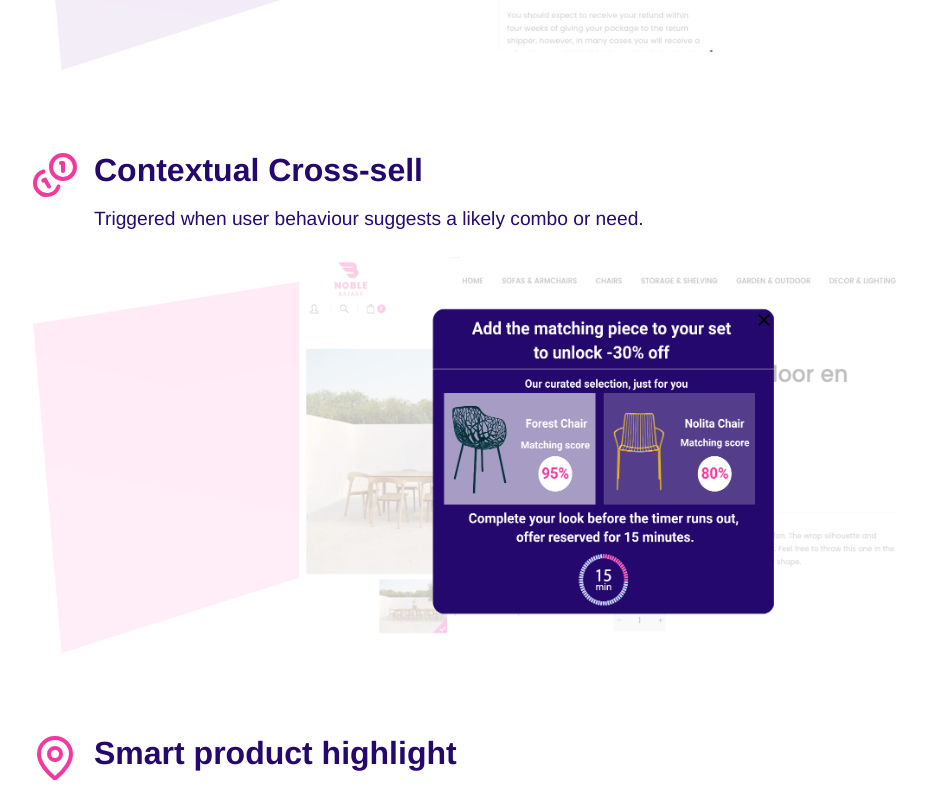
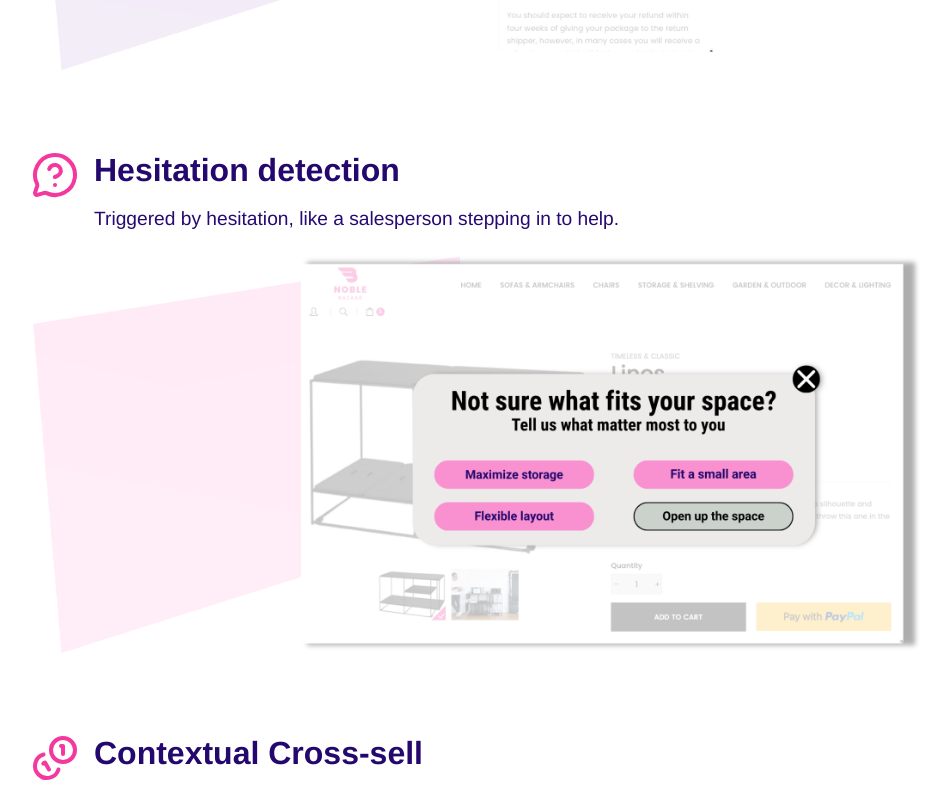
Before and after one commit to dani-beltran/lz-web, a Vue app: page / in a window 1280 px wide. Shown: the part 3585-4377 px from the top of the page, without its empty margins (29-978 px from the left). Built offline with nearby package versions, Linux system fonts and the light colour scheme.

Commit message:
add hesitation detection section to SectionTwo component; include header and image

```diff
--- a/src/components/SectionTwo.vue
+++ b/src/components/SectionTwo.vue
@@ -88,6 +88,23 @@
           />
         </div>
       </div>
+       <div class="grid-item">
+        <div class="content-header">
+          <MessageCircleQuestion class="section-icon highlight" />
+          <div class="text-container">
+            <h2>Hesitation detection</h2>
+            <p>Triggered by hesitation, like a salesperson stepping in to help.</p>
+          </div>
+        </div>
+
+        <div class="image-container pink">
+          <img
+            src="@/assets/imgs/Intent-clarification-hesitation-behavioral-modal.png"
+            alt="Modal Review User LayerZ"
+            class="item-image"
+          />
+        </div>
+      </div>
       <div class="grid-item">
         <div class="content-header">
           <Coins class="section-icon highlight" />
@@ -105,6 +122,7 @@
           />
         </div>
       </div>
+
       <div class="grid-item">
         <div class="content-header">
           <MapPin class="section-icon highlight" />
@@ -114,7 +132,7 @@
           </div>
         </div>
 
-        <div class="image-container pink">
+        <div class="image-container purple">
           <img
             src="@/assets/imgs/next-gen-dxp-recommendation-targeting.png"
             alt="Modal Review User LayerZ"
@@ -122,12 +140,13 @@
           />
         </div>
       </div>
+
     </div>
   </section>
 </template>
 
 <script>
-import { Eye, MessagesSquare, Bot, DoorOpen, Angry, Coins, MapPin } from "lucide-vue-next";
+import { Eye, MessagesSquare, Bot, DoorOpen, Angry, Coins, MapPin, MessageCircleQuestion } from "lucide-vue-next";
 
 export default {
   name: "SectionTwo",
@@ -138,7 +157,8 @@ export default {
     DoorOpen,
     Angry,
     Coins,
-    MapPin
+    MapPin,
+    MessageCircleQuestion
   },
 };
 </script>
```
